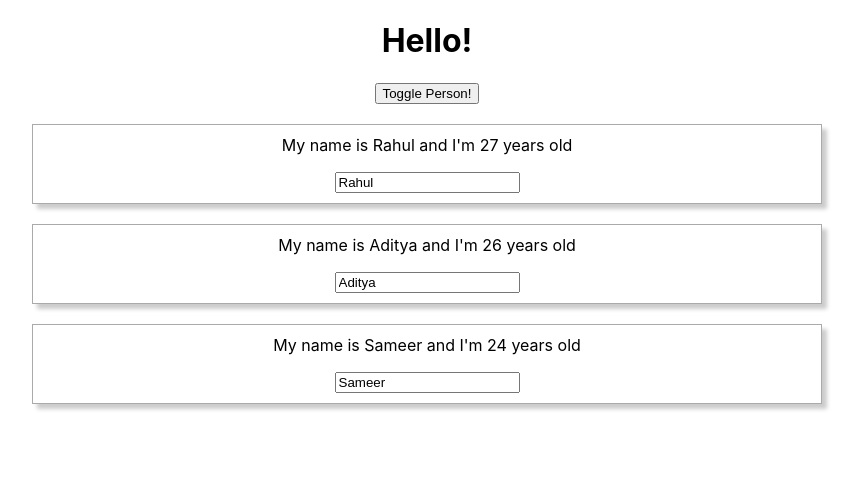
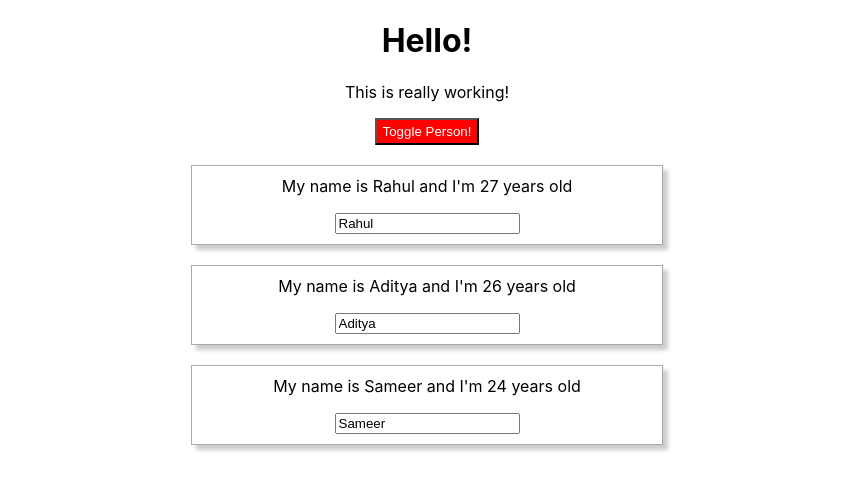
Before and after one commit to ajrahul10/react-complete-guide, a React (Create React App) app: page / in a window 1280 px wide. Both pictures are taken after a click on the button "Toggle Person!". Shown: the top 490 px of the page, without its empty margins (213-1072 px from the left). Built offline with nearby package versions, Linux system fonts and the light colour scheme.

Commit message:
adding styles and using radium

```diff
--- a/package.json
+++ b/package.json
@@ -6,9 +6,11 @@
     "@testing-library/jest-dom": "^5.11.8",
     "@testing-library/react": "^11.2.2",
     "@testing-library/user-event": "^12.6.0",
+    "radium": "^0.26.1",
     "react": "^17.0.1",
     "react-dom": "^17.0.1",
     "react-scripts": "4.0.1",
+    "styled-components": "^5.2.1",
     "web-vitals": "^0.2.4"
   },
   "scripts": {
--- a/src/App.css
+++ b/src/App.css
@@ -1,3 +1,11 @@
 .App {
   text-align: center;
 }
+
+.red {
+  color: red;
+}
+
+.bold {
+  font-weight: bold;
+}
--- a/src/App.js
+++ b/src/App.js
@@ -1,6 +1,7 @@
 import React, {Component} from 'react'
 import Person from './Person/Person'
 import './App.css'
+import Radium, {StyleRoot} from 'radium'
 
 class App extends Component {
 
@@ -33,10 +34,21 @@ class App extends Component {
 
     let newName = event.target.value;
     personCopy[personIndex].name = newName;
-    this.setState({personCopy})
+    this.setState({person: personCopy})
   }
 
   render() {
+
+    const style = {
+      backgroundColor: 'green',
+      color: 'white',
+      padding: '4px 6px',
+      cursor: 'pointer',
+      ':hover': {
+        backgroundColor: 'lightgreen',
+        color: 'black'
+      }
+    }
 
     let persons = null
 
@@ -53,15 +65,35 @@ class App extends Component {
           })}
         </div>
       );
+
+      style.backgroundColor = 'red';
+      style[':hover'] = {
+        backgroundColor: 'salmon',
+        color: 'black'
+      };
     }
+
+    const classes = [];
+    if(this.state.person.length <= 2) {
+      classes.push('red');
+    }
+    if(this.state.person.length <= 1) {
+      classes.push('bold');
+    }
+
     return (
-      <div className="App">
-        <h1>Hello!</h1>
-        <button onClick={this.togglePersonHandler}>Toggle Person!</button>
-        {persons}
-      </div>
+      <StyleRoot>
+        <div className="App">
+          <h1>Hello!</h1>
+          <p className={classes.join(' ')}>This is really working!</p>
+          <button
+          style={style}
+          onClick={this.togglePersonHandler}>Toggle Person!</button>
+          {persons}
+        </div>
+      </StyleRoot>
     );
   }
 }
 
-export default App;
+export default Radium(App);
--- a/src/Person/Person.js
+++ b/src/Person/Person.js
@@ -1,9 +1,17 @@
 import React from 'react';
 import './Person.css'
+import Radium from 'radium'
 
 const Person = (props) => {
+
+    const style = {
+        '@media (min-width: 750px)': {
+            width: '450px'
+        }
+    }
+
     return (
-        <div className="person">
+        <div className="person" style={style}>
             <div onClick={props.click}>My name is {props.name} and I'm {props.age} years old</div>
             <p>{props.children}</p>
             <input type="text" onChange={props.textChange} value={props.name}/>
@@ -11,4 +19,4 @@ const Person = (props) => {
     )
 }
 
-export default Person;
+export default Radium(Person);
```
Also changed, not shown: 2 other files (tests, documents, lock files or other folders).
